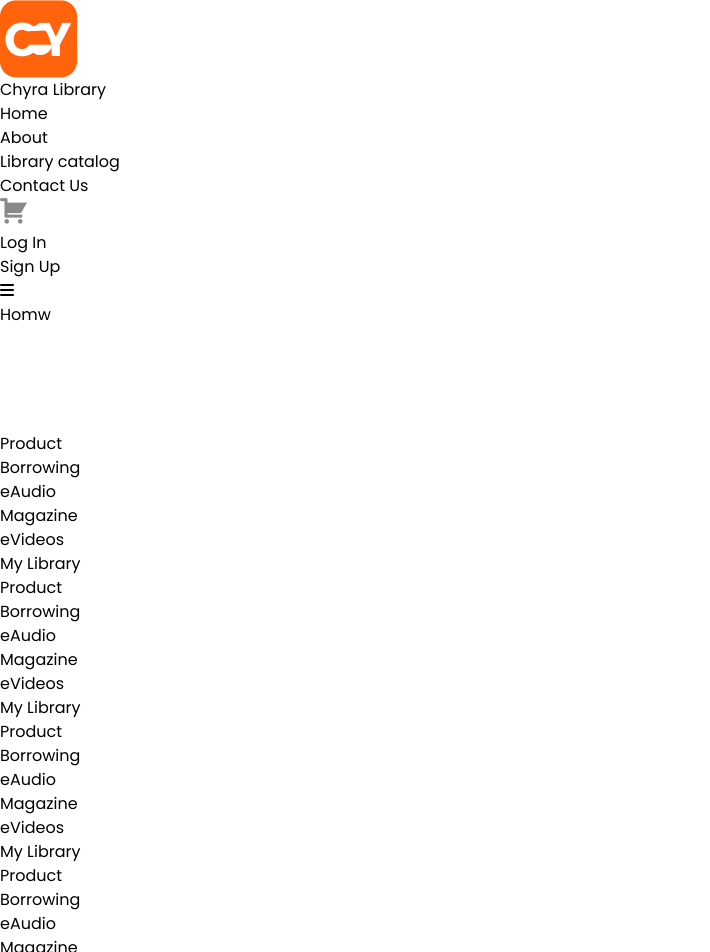
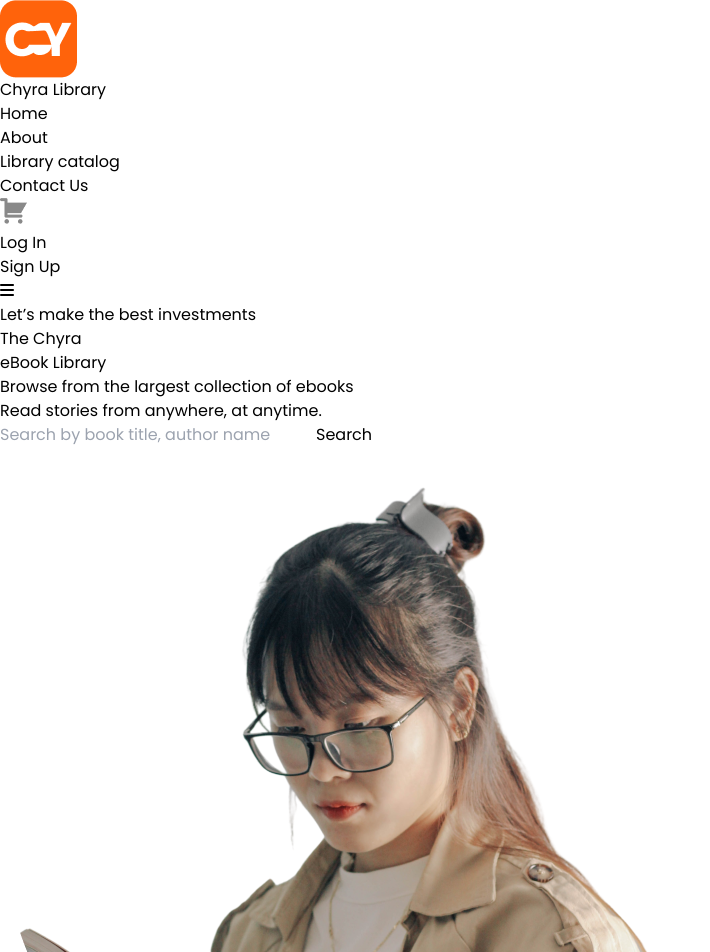
Before and after one commit to mkmahmud/Book-Catalog, a React (Vite) app: page / in a window 1280 px wide. Shown: the top 952 px of the page, without its empty margins (0-710 px from the left). Built offline with nearby package versions, Linux system fonts and the light colour scheme.

Commit message:
Done Hero section

```diff
--- a/src/App.tsx
+++ b/src/App.tsx
@@ -2,7 +2,7 @@ import Main from "./layouts/Main";
 
 function App() {
   return (
-    <div className="max-w-screen-sm md:max-w-screen-md lg:max-w-screen-lg	 xl:max-w-screen-xl	 2xl:max-w-screen-2xl	 mx-auto px-[80px] bg-white" style={{fontFamily:` 'Poppins', sans-serif`}}>
+    <div className="max-w-screen-sm md:max-w-screen-md lg:max-w-screen-lg	 xl:max-w-screen-xl	 2xl:max-w-screen-2xl	 mx-auto px-[10px] md:px-[80px] bg-white" style={{fontFamily:` 'Poppins', sans-serif`}}>
       <Main />
     </div>
   );
--- a/src/page/Home/Home.tsx
+++ b/src/page/Home/Home.tsx
@@ -1,11 +1,36 @@
-import React from 'react';
+import hreoImage from "../../assets/hero.png";
 
 const Home = () => {
-    return (
-        <div>
-          Homw
+  return (
+    <div className="md:flex justify-around items-center my-40 ">
+      <div className="w-full md: mx-10">
+        <p className="text-[#626262] font-semibold">Let’s make the best investments</p>
+        <h2 className="text-[#626262] font-bold text-[40px]">
+          The <span className="text-[#FF630B]">Chyra </span><br /> eBook Library
+        </h2>
+        <p className="#626262">
+          Browse from the largest collection of ebooks <br /> Read stories from
+          anywhere, at anytime.
+        </p>
+        <div className="flex items-center justify-between border-2 p-2 rounded-xl my-10 ">
+          <input
+            type="text"
+            placeholder="Search by book title, author name"
+            className="py-2 px-4 rounded-l-md focus:outline-none focus:ring-0 w-full "
+          />
+          <button className="bg-[#FF630B]  text-white py-2 px-4 rounded-md">
+            Search
+          </button>
         </div>
-    );
+      </div>
+      <div className="w-full flex justify-center md:mx-10">
+        <div className="relative ">
+          <div className="elips bg-[#FF975C] h-[300px] w-[300px] md:h-[500px] md:w-[500px] rounded-full "></div>
+          <img src={hreoImage} className="absolute top-0 h-[330px] w-[330px] md:h-[600px] md:w-[600px]" alt="" />
+        </div>
+      </div>
+    </div>
+  );
 };
 
 export default Home;
```
Also changed, not shown: src/assets/hero.png (added).
